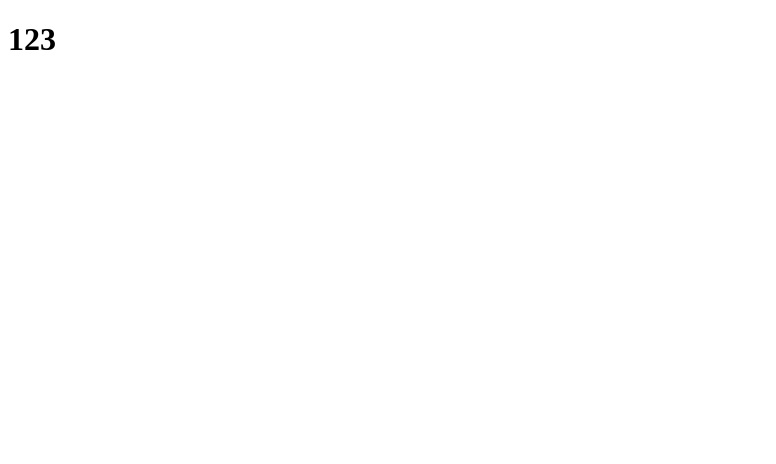
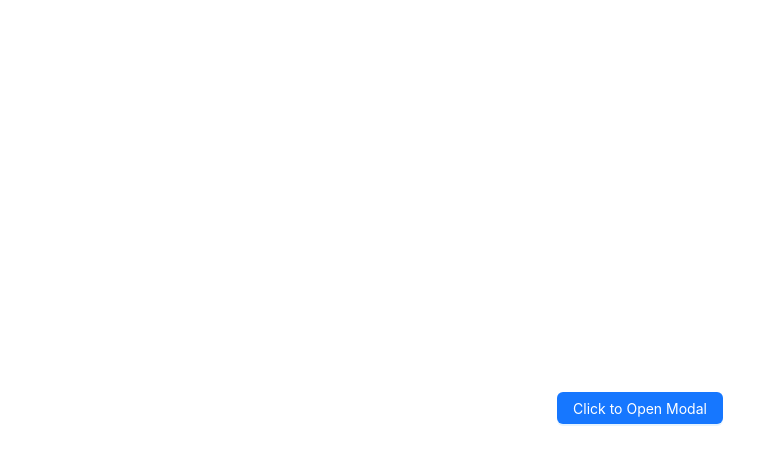
Before and after one commit to sirojUzb/Green-life, a React (Vite) app: page / in a window 1280 px wide. Shown: the top 464 px of the page, without its empty margins (0-776 px from the left). Built offline with nearby package versions, Linux system fonts and the light colour scheme.

Commit message:
modal-antd

```diff
--- a/src/App.jsx
+++ b/src/App.jsx
@@ -1,9 +1,10 @@
 import { Component } from "react";
-import Lesson6 from "./Lesson6";
+// import Lesson6 from "./Lesson6";
 // import Lesson3 from "./Lesson3";
 // import Lesson3part2 from "./Lesson3part2";
 // import Lesson2 from "./lesson2";
 // import Lesson2part1 from "./Lesson2part1";
+import Lesson5 from "./Lesson5/lesson5";
 
 class App extends Component {
   render() {
@@ -13,7 +14,8 @@ class App extends Component {
         {/* <Lesson3part2 /> */}
         {/* <Lesson2 /> */}
         {/* <Lesson2part1 /> */}
-        <Lesson6 />
+        {/* <Lesson6 /> */}
+        <Lesson5 />
       </div>
     );
   }
--- /dev/null
+++ b/src/Lesson5/lesson5.jsx
@@ -0,0 +1,37 @@
+import { Component } from "react";
+import { Button, Modal } from "antd";
+
+const style_wrapper = {
+  display: "flex",
+  justifyContent: "center",
+  alignItems: "center",
+  width: "100%",
+  height: "100vh",
+  flexDirection: "column",
+};
+class lesson5 extends Component {
+  constructor() {
+    super();
+    this.state = { isModalShow: false };
+  }
+  render() {
+    return (
+      <div style={style_wrapper}>
+        <Modal
+          onCancel={() => this.setState({ isModalShow: false })}
+          title="I'm title"
+          open={this.state.isModalShow}
+        >
+          <h1>Modal</h1>
+        </Modal>
+        <Button
+          onClick={() => this.setState({ isModalShow: true })}
+          type="primary"
+        >
+          Click to Open Modal
+        </Button>
+      </div>
+    );
+  }
+}
+export default lesson5;
```
